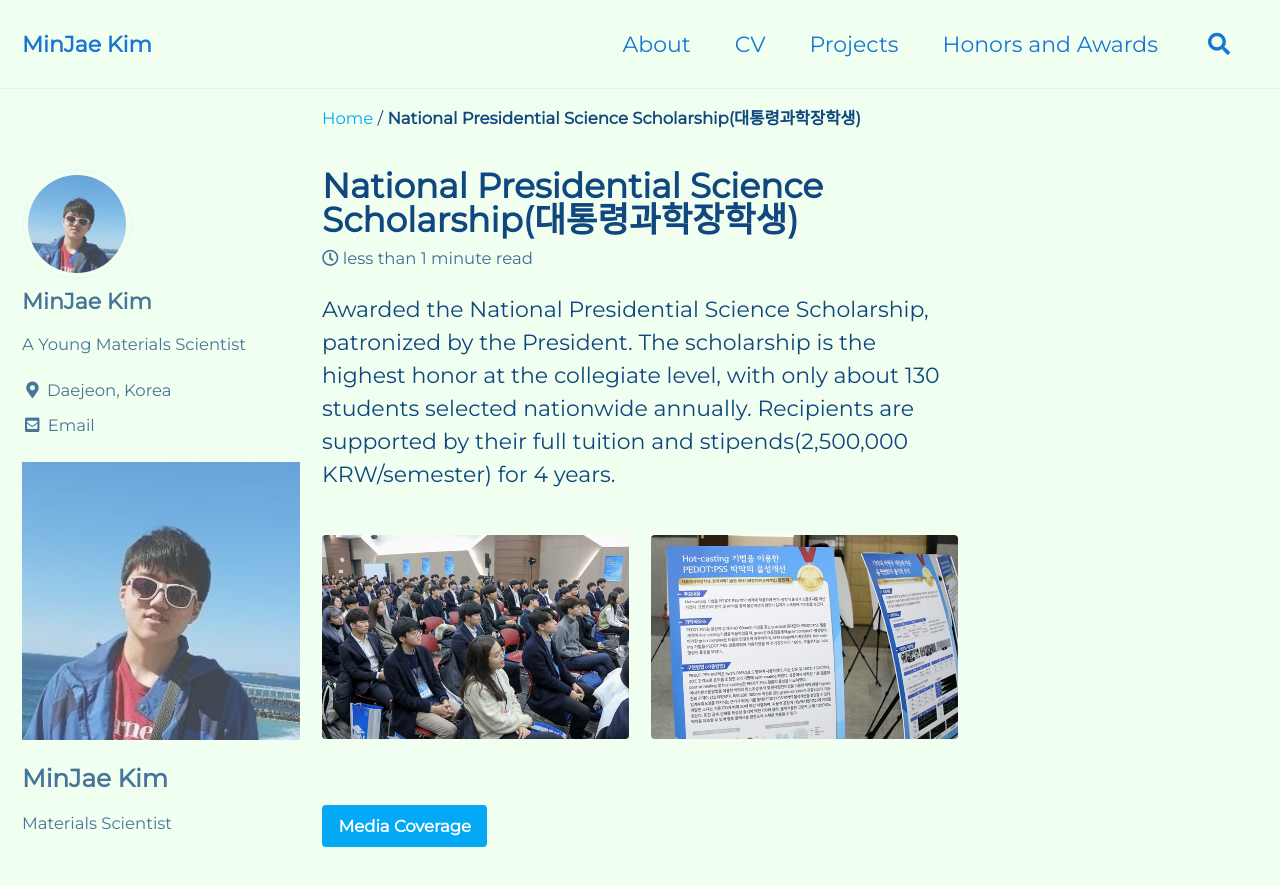
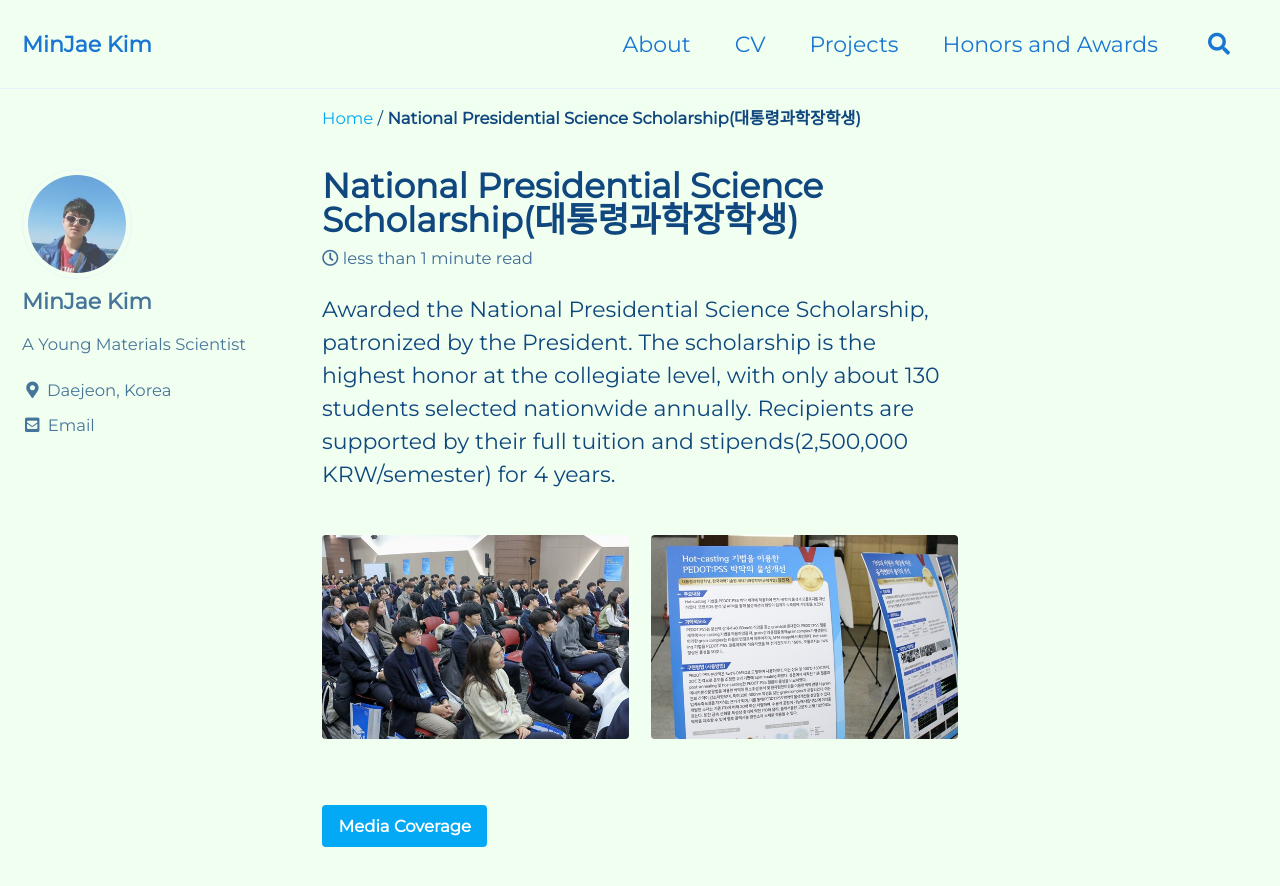
Before and after one commit to mj3259/mj3259.github.io, a Jekyll site: the page built from _posts/2019-11-20-npsc.md, in a window 1280 px wide and 900 px high. Shown: the top 886 px of the window. Built offline with Jekyll 4.4.1, drawn with Linux system fonts in a browser that asks for light colours; cached includes are drawn as plain includes.

Commit message:
Update 2019-11-20-npsc.md

```diff
--- a/_posts/2019-11-20-npsc.md
+++ b/_posts/2019-11-20-npsc.md
@@ -4,11 +4,6 @@ excerpt: "Nov. 2019"
 header:
   image:
   teaser: assets/images/biography/president.PNG
-sidebar:
-  - title: "MinJae Kim"
-    image: "/assets/images/avatar.jpg"
-    image_alt: "logo"
-    text: "Materials Scientist"
 gallery:
   - image_path: assets/images/biography/president1.jpg
   - image_path: assets/images/biography/president2.jpg
```
